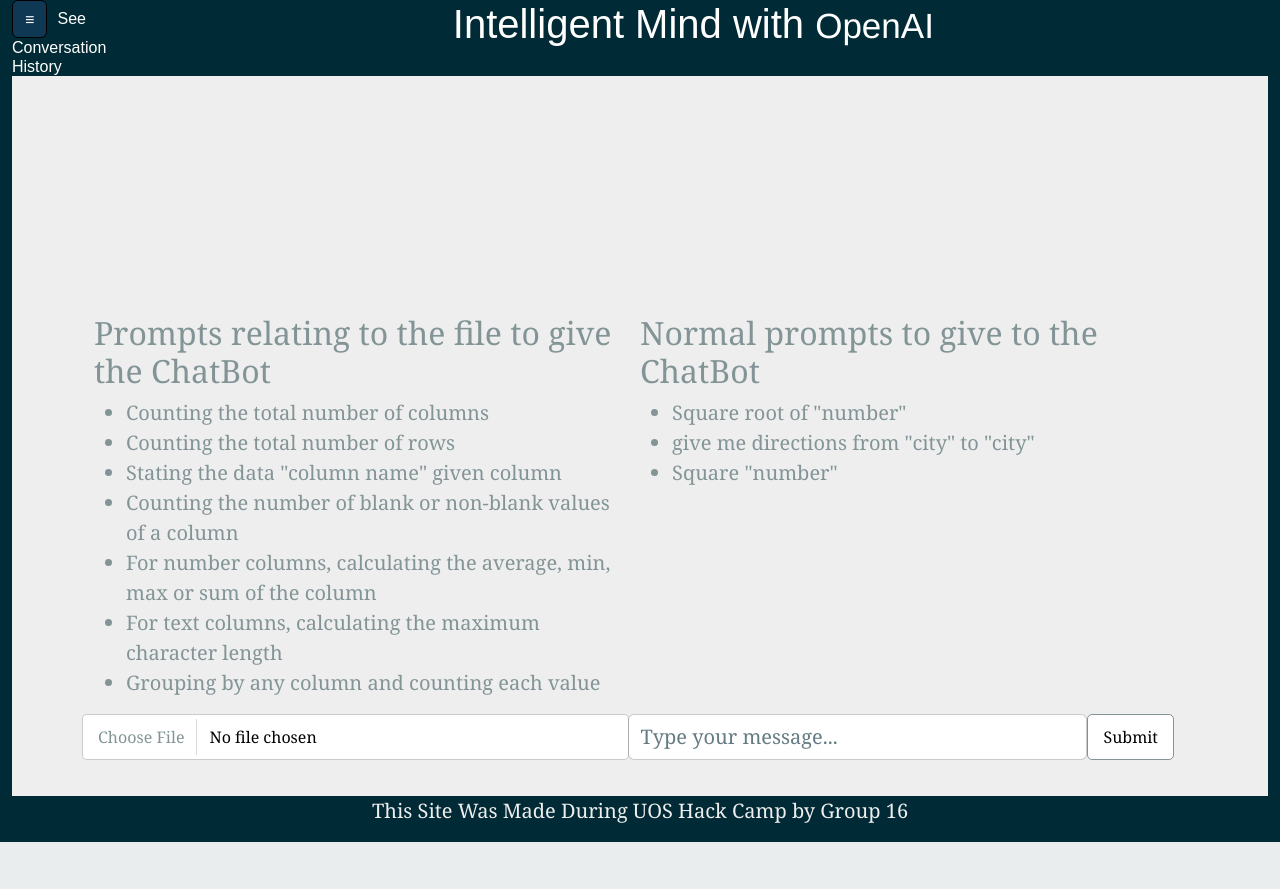
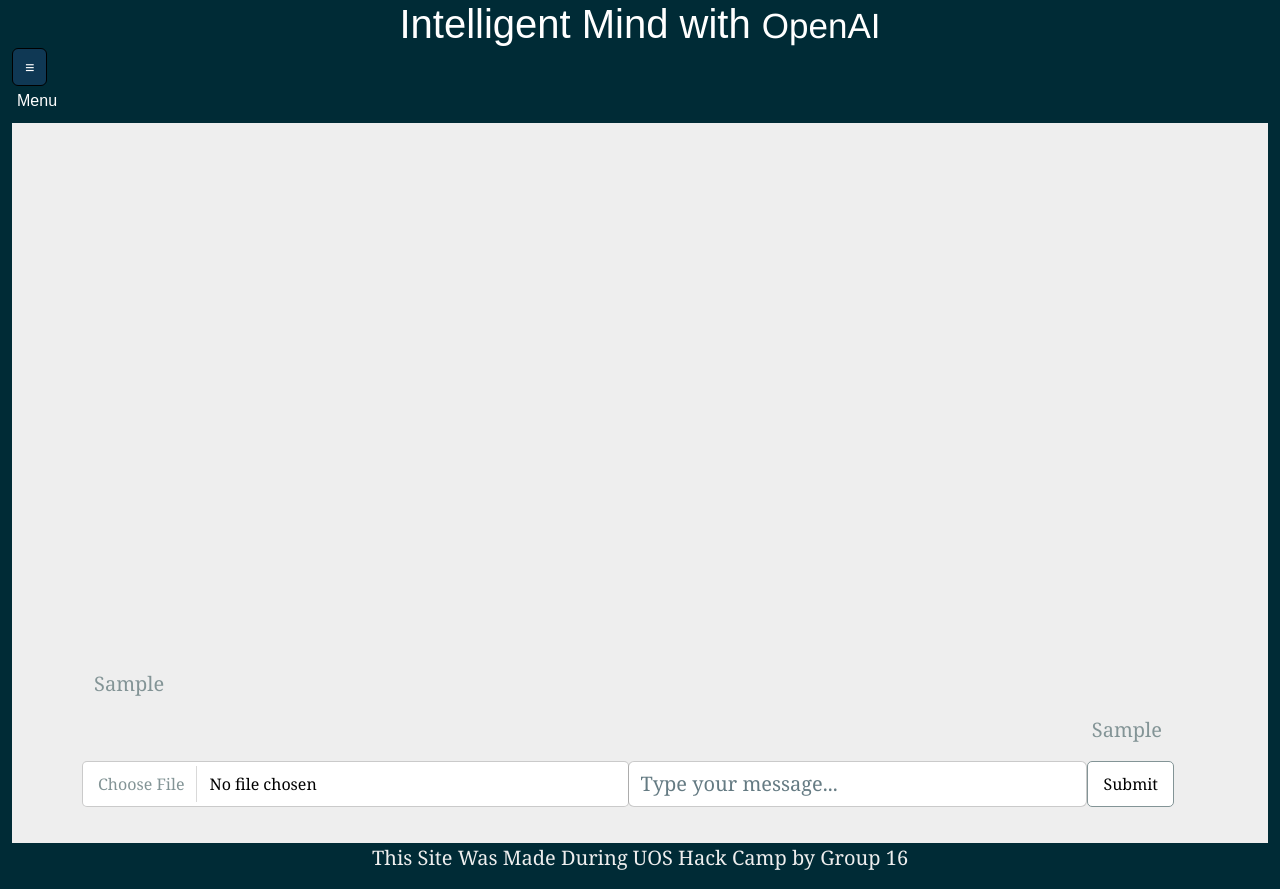
Before and after one commit to Beasta2768/HackCamp, a PHP site: page / in a window 1280 px wide. Before the commit the page ends 842 px from the top, so only its background shows below. Run offline with PHP 8.4, Linux system fonts and the light colour scheme; tables that the repository leaves empty or names only in its code hold one stand-in row (values such as "Sample post"); some web fonts are replaced.

Commit message:
improved stuff

```diff
--- a/Models/ConversationsDataSet.php
+++ b/Models/ConversationsDataSet.php
@@ -22,15 +22,30 @@ class ConversationsDataSet
         return $dataSet;
     }
 
-    public function storeConversation($prompt,$response){
-        $sqlQuery = 'insert into conversations (prompt, response) values (?,?);';
+    public function storeConversation($prompt,$response, $typeOfChat){
+        $sqlQuery = 'insert into conversations (prompt, response, typeOfChat) values (?,?,?);';
 
         $statement = $this->_dbHandle->prepare($sqlQuery); // prepare a PDO statement
         $statement->bindParam(1,$prompt);
         $statement->bindParam(2,$response);
+        $statement->bindParam(3, $typeOfChat);
         $statement->execute(); // execute the PDO statement
 
         return $statement->rowCount();
 
     }
+
+    public function getConversation($diffChat){
+        $sqlQuery = 'SELECT * FROM conversations WHERE (typeOfCaht = ?) ';
+
+        $statement = $this->_dbHandle->prepare($sqlQuery); // prepare a PDO statement
+        $statement->bindParam(1,$diffChat);
+        $statement->execute();
+
+        $dataSet = [];
+        while ($row = $statement->fetch()){
+            $dataSet[] = new DifferentChatsData($row);
+        }
+        return $dataSet;
+    }
 }
--- a/Models/DifferentChatsDataSet.php
+++ b/Models/DifferentChatsDataSet.php
@@ -9,7 +9,7 @@ class DifferentChatsDataSet {
         $this->_dbHandle = $this->_dbInstance->getdbConnection();
     }
 
-    public function fetchAllStudents() {
+    public function fetchAllChats() {
         $sqlQuery = 'SELECT * FROM different_chats';
 
         $statement = $this->_dbHandle->prepare($sqlQuery); // prepare a PDO statement
@@ -21,4 +21,15 @@ class DifferentChatsDataSet {
         }
         return $dataSet;
     }
+
+    public function createChat($chatName){
+        $sqlQuery = 'insert into different_chats (chat) values (?)';
+
+        $statement = $this->_dbHandle->prepare($sqlQuery);
+        $statement->bindParam(1,$chatName);
+
+        $statement->execute();
+
+        $statement->rowCount();
+    }
 }
--- a/Views/index.phtml
+++ b/Views/index.phtml
@@ -1,10 +1,8 @@
- <?php
- require('template/header.phtml');
- ?>
+<?php require('template/header.phtml'); ?>
 <!-- Chat -->
 <div class="main-content d-flex col justify-content-center" style="min-height: 90vh">
     <div class="container mt-auto row">
-        <?php if (!isset($view->chatMsg) OR count($view->chatMsg) == 0   ): ?>
+        <?php if (!isset($view->conversations)): ?>
             <div class="row">
 
                 <div class="col-md col-sm-1">
@@ -29,15 +27,16 @@
                     </ul>
                 </div>
             </div>
-
         <?php endif; ?>
 
-        <?php if (!isset($view->chatMsg)):?>
+        <?php if (isset($view->conversations)):?>
         <div class="row">
-                <p class="float-start"><?php echo $view->chatMsg[0] ?></p>
+            <?php foreach ($view->conversations as $msg): ?>
+                <p class="text-start"><?php echo $msg->getPrompt() ?></p>
                 <br>
-                <p class="float-end"><?php echo $view->chatMsg[1] ?></p>
+                <p class="text-end"><?php echo $msg->getResponse() ?></p>
                 <br>
+            <?php endforeach; ?>
         </div>
         <?php endif; ?>
 
--- a/Views/template/header.phtml
+++ b/Views/template/header.phtml
@@ -9,12 +9,16 @@
 </head>
 
     <div class="d-flex row">
-        <div class="col-sm col-lg-1">
-            <div>
-                <button style="display: inline;" class="btn btn-primary" type="button" data-bs-toggle="offcanvas" data-bs-target="#offcanvasExample" aria-controls="offcanvasExample">
+        <div class="col-sm  row-cols-1">
+            <div class="d-flex text-center ">
+                <h1 class="w-auto col-1 ">Intelligent Mind with <small>OpenAI</small></h1>
+            </div>
+
+            <div class="col-sm ">
+                <button class="btn btn-primary col" type="button" data-bs-toggle="offcanvas" data-bs-target="#offcanvasExample" aria-controls="offcanvasExample">
                     ≡
                 </button>
-                <h6 style="display: inline;">See Conversation History</h6>
+                <h6 class="col" ">Menu</h6>
             </div>
             <div class="offcanvas offcanvas-start" tabindex="-1" id="offcanvasExample" aria-labelledby="offcanvasExampleLabel">
                 <div class="offcanvas-header">
@@ -28,8 +32,5 @@
                 </div>
             </div>
         </div>
-        <div class="col-sm col-lg-1  flex-fill">
-            <h1>Intelligent Mind with <small>OpenAI</small></h1>
-        </div>
     </div>
 <body class="container-fluid">
--- a/Views/template/sidebar.phtml
+++ b/Views/template/sidebar.phtml
@@ -11,7 +11,7 @@
   </div>
     <div>
         <form method="post" action="<?php echo $_SERVER['PHP_SELF']?>">
-            <input type="text" id="user-search" placeholder="Search..." name="searchMsg" value="<?php if (isset($_POST['searchMsg'])){ echo $_POST['searchMsg'];}?>">
+            <input name="createNewChat" type="submit" class="" value="Create New Chat">
         </form>
     </div>
 </div>
```
Also changed, not shown: Models/ConversationsData.php (deleted, +0 -36 lines), index.php (+32 -6 lines). Lines whose indentation alone changed are shown as unchanged.
